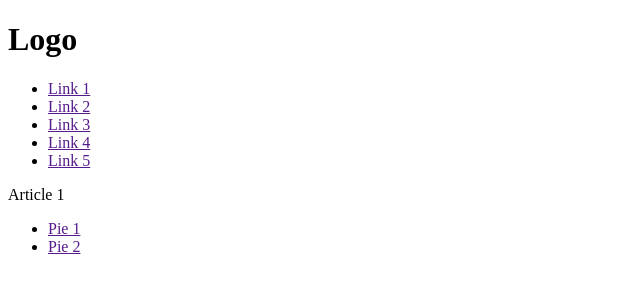
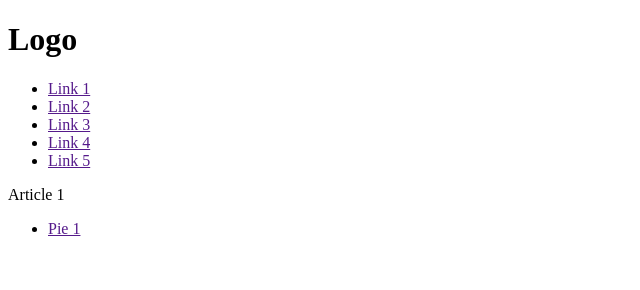
Before and after one commit to JorgeGonzalez08/repo, a plain HTML site: page index.html in a window 1280 px wide. Shown: the full height of the page, 0-640 px from the left. Drawn offline with Linux system fonts and the light colour scheme.

Commit message:
Update index.html

```diff
--- a/index.html
+++ b/index.html
@@ -27,7 +27,6 @@
     <footer>
         <ul>
             <li><a href="">Pie 1</a></li>
-            <li><a href="">Pie 2</a></li>
         </ul>
     </footer>
 </body>
```
